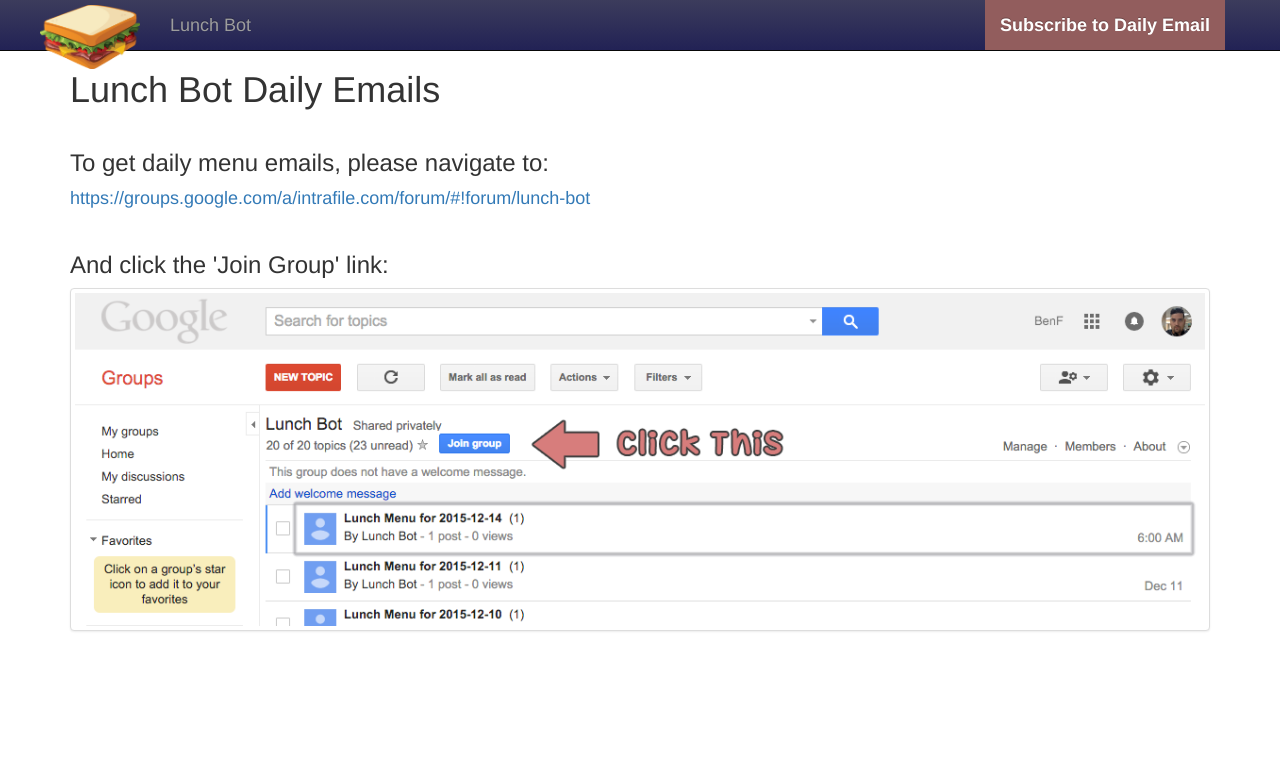
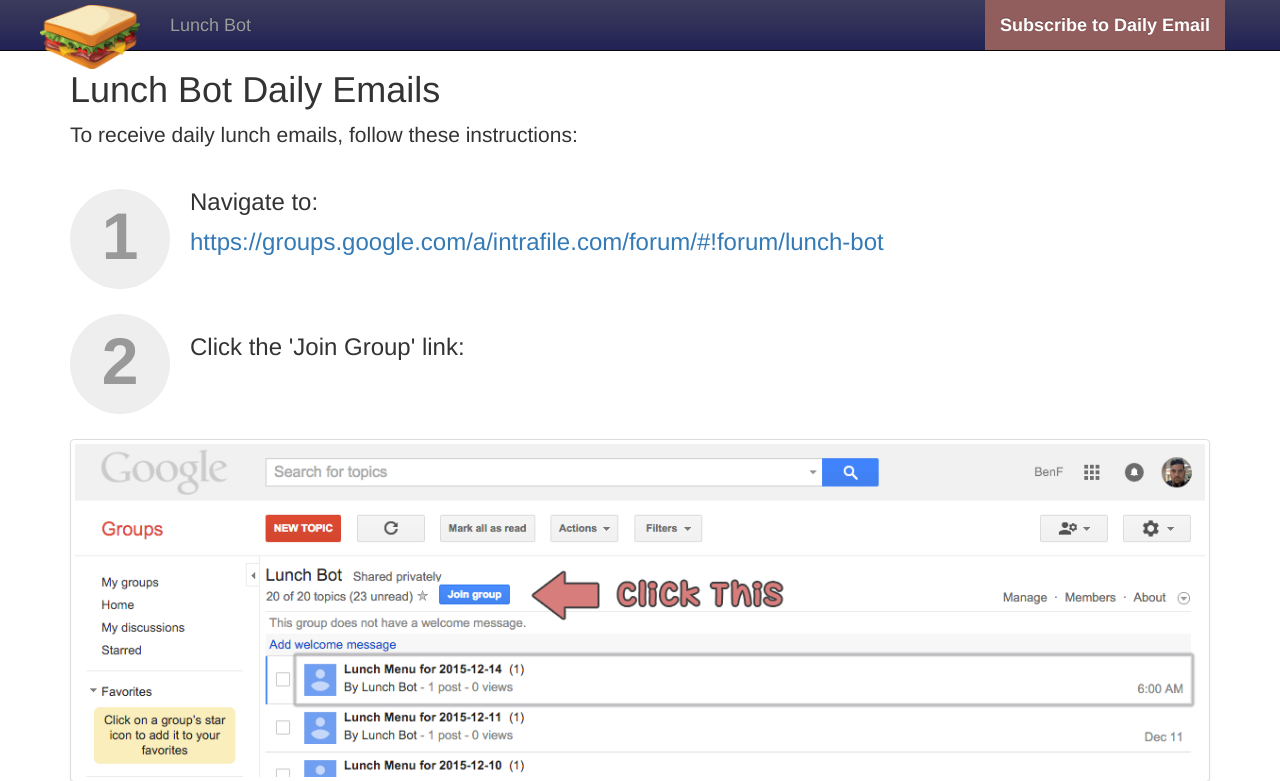
Before and after one commit to ben174/lunch-bot, a Django app: page /subscribe/ in a window 1280 px wide. Shown: the top 781 px of the page. Run offline with Django 3.2, Linux system fonts and the light colour scheme; some libraries are stand-ins or nearby versions.

Commit message:
Collapsed history. Step UI

```diff
--- a/menu/views.py
+++ b/menu/views.py
@@ -138,3 +138,8 @@
     allow_future = True
     allow_empty = True
     ordering = 'date'
+
+    def get_context_data(self, **kwargs):
+        context = super(MenuWeekArchiveView, self).get_context_data(**kwargs)
+        context['today'] = datetime.date.today()
+        return context
--- a/static/css/base.css
+++ b/static/css/base.css
@@ -7,6 +7,7 @@
     margin-top: 20px;
     color: #CCC;
     padding: 1px 13px;
+    font-size: 30px;
 }
 
 .date-bar h2 {
@@ -46,10 +47,8 @@
 
 .datelinks {
     color: #663;
-    margin-top: 20px;
-    margin-left: 20px;
-    padding-left: 30px;
     font-size: 12px;
+    margin-top: 12px;
 }
 
 a.showmenu {
@@ -82,10 +81,24 @@
 }
 
 .subscribe-link {
-    font-size: 18px;
+    font-size: 24px;
     margin-bottom: 40px;
 }
 
 .subscribe-block {
     margin-top: 40px;
 }
+
+.step {
+    float: left;
+    font-size: 66px;
+    height: 100px;
+    width: 100px;
+    border-radius: 50px;
+    text-align: center;
+    background-color: #EEE;
+    font-weight: bold;
+    margin-right: 20px;
+    margin-bottom: 25px;
+    color: #999;
+}
--- a/templates/menu_block.html
+++ b/templates/menu_block.html
@@ -1,6 +1,6 @@
 <div class="container-fluid">
     <div class="date-bar{% if menu.date == today %} active-date{% elif menu.date < today %} past-date{% endif %}">
-        <h2>{{ menu.date|date:"l - F j, Y" }}</h2>
+        {{ menu.date|date:"l - F j, Y" }}
         {% if menu.date < today and do_collapse %}
         <div class="datelinks pull-right">[ <a href="#" class="showmenu">show</a> ]</div>
         {% endif %}
--- a/templates/menus_block.html
+++ b/templates/menus_block.html
@@ -1,7 +1,7 @@
 {% for menu in menus %}
     <div class="row">
         <div class="col-lg-12 date-bar{% if menu.date == today %} active-date{% elif menu.date < today %} past-date{% endif %}">
-            <h2>{{ menu.date|date:"l - F j, Y" }}</h2>
+            {{ menu.date|date:"l - F j, Y" }}
             {% if menu.date < today  and do_collapse %}
             <div class="datelinks pull-right">[ <a href="#" class="showmenu">show</a> ]</div>
             {% endif %}
--- a/templates/subscribe.html
+++ b/templates/subscribe.html
@@ -3,13 +3,18 @@
 {% block content %}
 
     <h1>Lunch Bot Daily Emails</h1>
+    <p class="lead">To receive daily lunch emails, follow these instructions:</p>
 
     <div class="subscribe-block">
-        <h3>To get daily menu emails, please navigate to:</h3>
+        <div class="step">1</div>
+        <h3>Navigate to:</h3>
         <div class="subscribe-link">
             <a href="https://groups.google.com/a/intrafile.com/forum/#!forum/lunch-bot" target="_blank">https://groups.google.com/a/intrafile.com/forum/#!forum/lunch-bot</a>
         </div>
-        <h3>And click the 'Join Group' link:</h3>
+        <div class="clearfix"></div>
+
+        <div class="step">2</div>
+        <h3>Click the 'Join Group' link:</h3>
         <img src="{% static 'img/subscribe.png' %}" class="img-responsive img-thumbnail">
     </div>
 {% endblock %}
```
Also changed, not shown: 1 other file.
